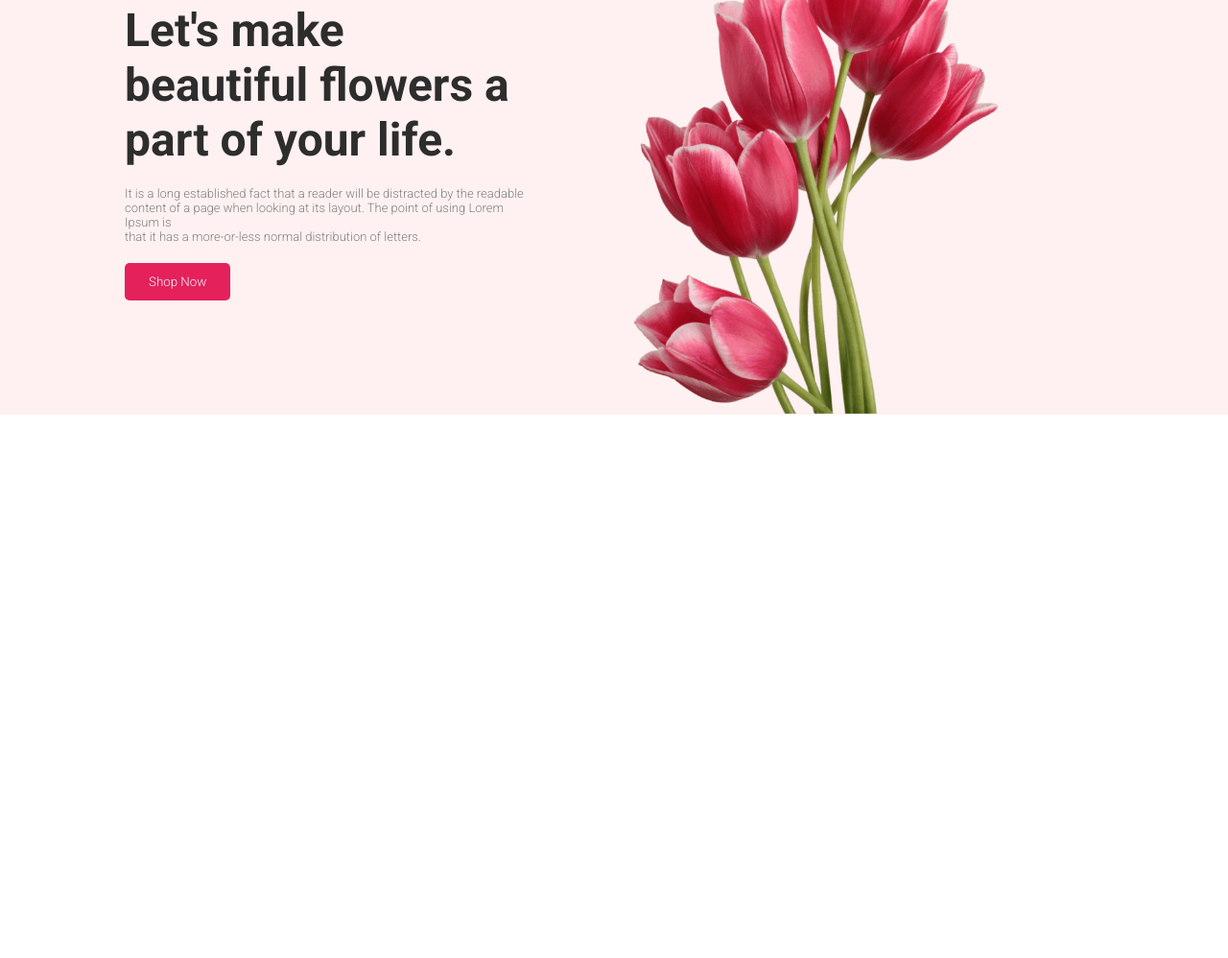
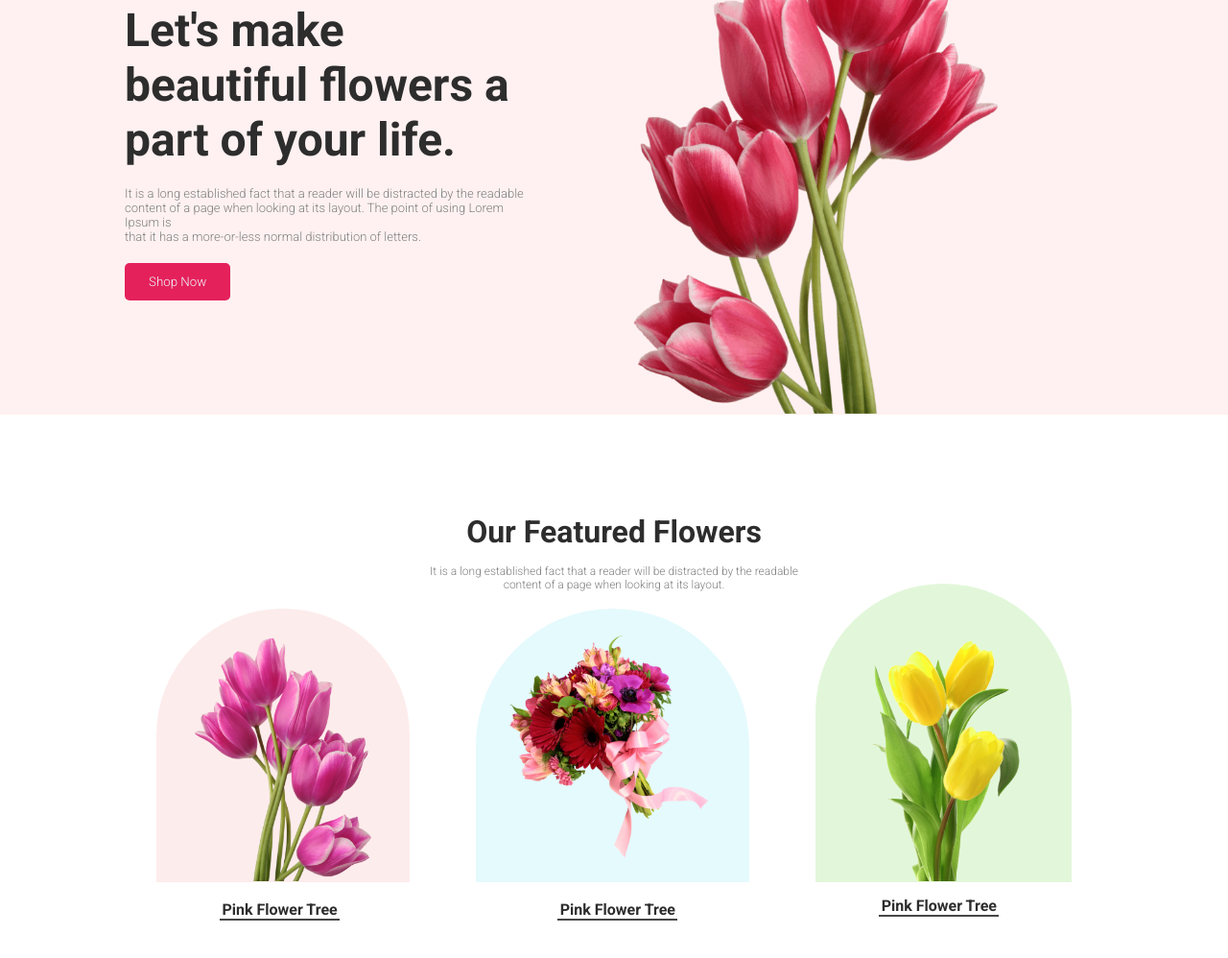
Before and after one commit to MohimaModak/my-goal-assignment, a plain HTML site: page index.html in a window 1280 px wide. Shown: the part 180-1178 px from the top of the page at 96% size. Before the commit the page ends 800 px from the top, so only its background shows below. Drawn offline with Linux system fonts and the light colour scheme.

Commit message:
second-part

```diff
--- a/index.html
+++ b/index.html
@@ -25,7 +25,25 @@
             <img src="Images/Flower Asset/pngwing 10.png" width="70%">
         </div>
     </div>
+
     <div class="second-part">
+        <h2>Our Featured Flowers</h2>
+        <p>It is a long established fact that a reader will be distracted by the readable <br>
+            content of a page when looking at its layout.</p>
+            <div class="second-part-pro">
+                <div class="second-box-1">
+                    <img src="Images/Flower Asset/pngwing 6.png" width="80%" draggable="false">
+                    <h4>Pink Flower Tree</h4>
+                </div>
+                <div class="second-box-2">
+                    <img src="Images/Flower Asset/pngwing 5.png" width="80%" draggable="false">
+                    <h4>Pink Flower Tree</h4>
+                </div>
+                <div class="second-box-3">
+                    <img src="Images/Flower Asset/pngwing 7.png" width="80%" draggable="false">
+                    <h4>Pink Flower Tree</h4>
+                </div>
+            </div>
     </div>
 </body>
 
--- a/style.css
+++ b/style.css
@@ -14,7 +14,8 @@
     padding: 40px 130px;
     align-items: center;
 }
-.first-part-one{
+
+.first-part-one {
     position: relative;
     top: 2em;
 }
@@ -24,21 +25,95 @@
     padding-bottom: 20px;
     color: rgb(46, 45, 45);
 }
-.first-part-one p{
+
+.first-part-one p {
     font-size: 13px;
     color: grey;
     font-family: 'Roboto', sans-serif;
     padding-bottom: 20px;
 }
-.first-part-one button{
+
+.first-part-one button {
     background-color: rgb(228, 33, 91);
     border: none;
     color: aliceblue;
     padding: 12px 25px;
     border-radius: 5px;
 }
-.first-part-two img{
+
+.first-part-two img {
     position: relative;
     top: 2.7em;
     left: 15%;
 }
+
+.second-part {
+    text-align: center;
+    padding: 40px 130px;
+    margin-top: 3em;
+}
+
+.second-part-pro {
+    display: flex;
+    justify-content: space-between;
+    align-items: center;
+}
+
+.second-part h2 {
+    padding: 15px;
+    color: rgb(46, 45, 45);
+    font-size: 2em;
+}
+
+.second-part p {
+    font-size: 12px;
+    color: grey;
+    font-family: 'Roboto', sans-serif;
+    padding-bottom: 20px;
+}
+
+.second-part-pro .second-box-1 img {
+    background-color: rgb(253, 236, 236);
+    padding: 30px 40px;
+    border-radius: 150px 150px 0px 0px;
+    padding-bottom: 1px;
+    position: relative;
+    bottom: 15px;
+}
+
+.second-part-pro .second-box-2 img {
+    background-color: rgb(229, 250, 253);
+    padding: 25px 25px;
+    border-radius: 150px 150px 0px 0px;
+    position: relative;
+    bottom: 15px;
+}
+
+.second-part-pro .second-box-3 img {
+    background-color: rgb(226, 247, 218);
+    padding: 30px 40px;
+    border-radius: 140px 140px 0px 0px;
+    padding-bottom: 1px;
+    position: relative;
+    bottom: 28px;
+}
+.second-part-pro .second-box-2 h4 {
+    position: relative;
+    left: 34%;
+}
+
+.second-part-pro .second-box-3 h4 {
+    position: relative;
+    bottom: 1.1em;
+}
+.second-part-pro h4{
+    border-bottom: 2px solid rgb(71, 70, 70);
+    width: 125px;
+    text-align: center;
+    position: relative;
+    left: 30%;
+}
+.second-part-pro h4{
+    color: rgb(46, 45, 45);
+
+}
```
